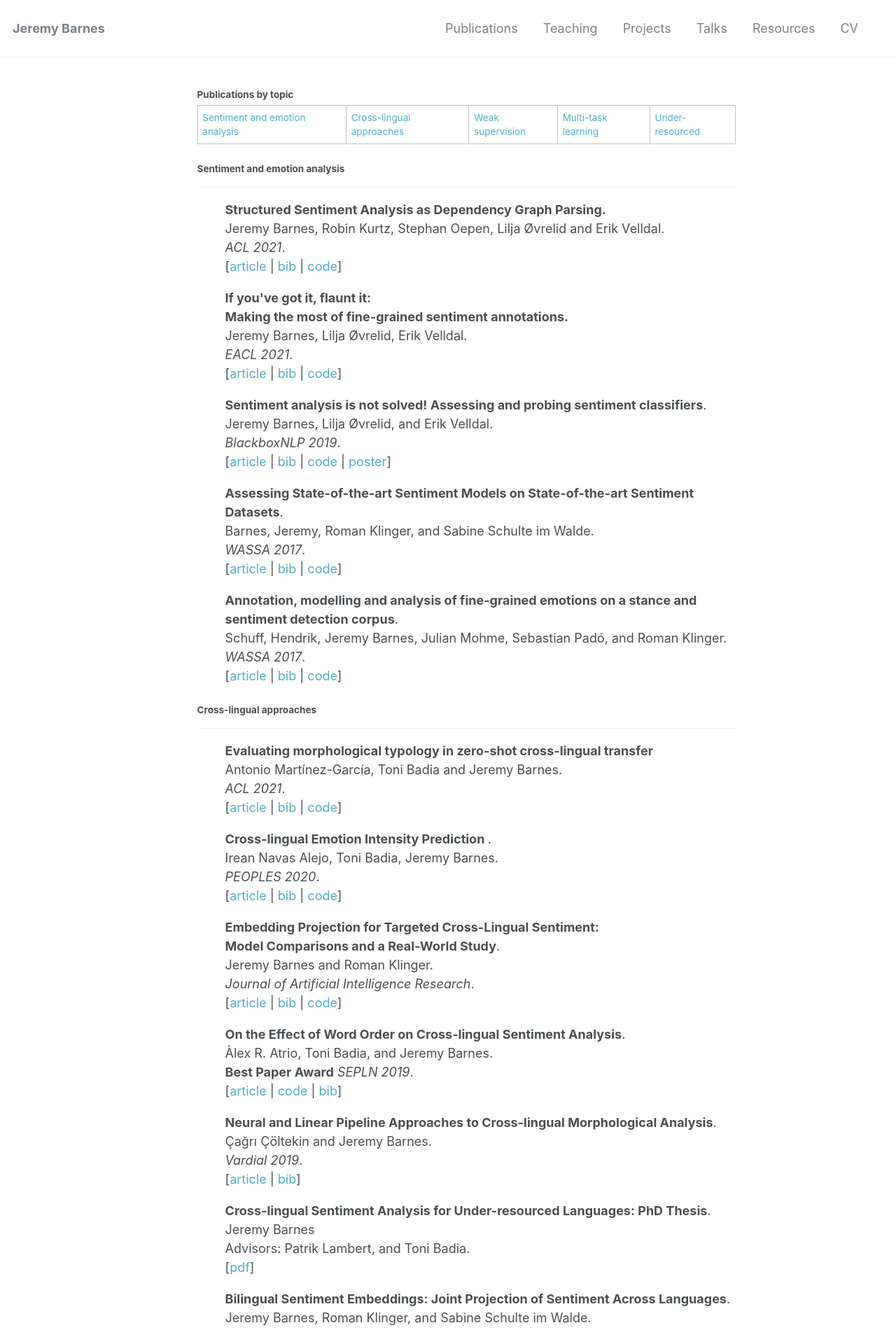
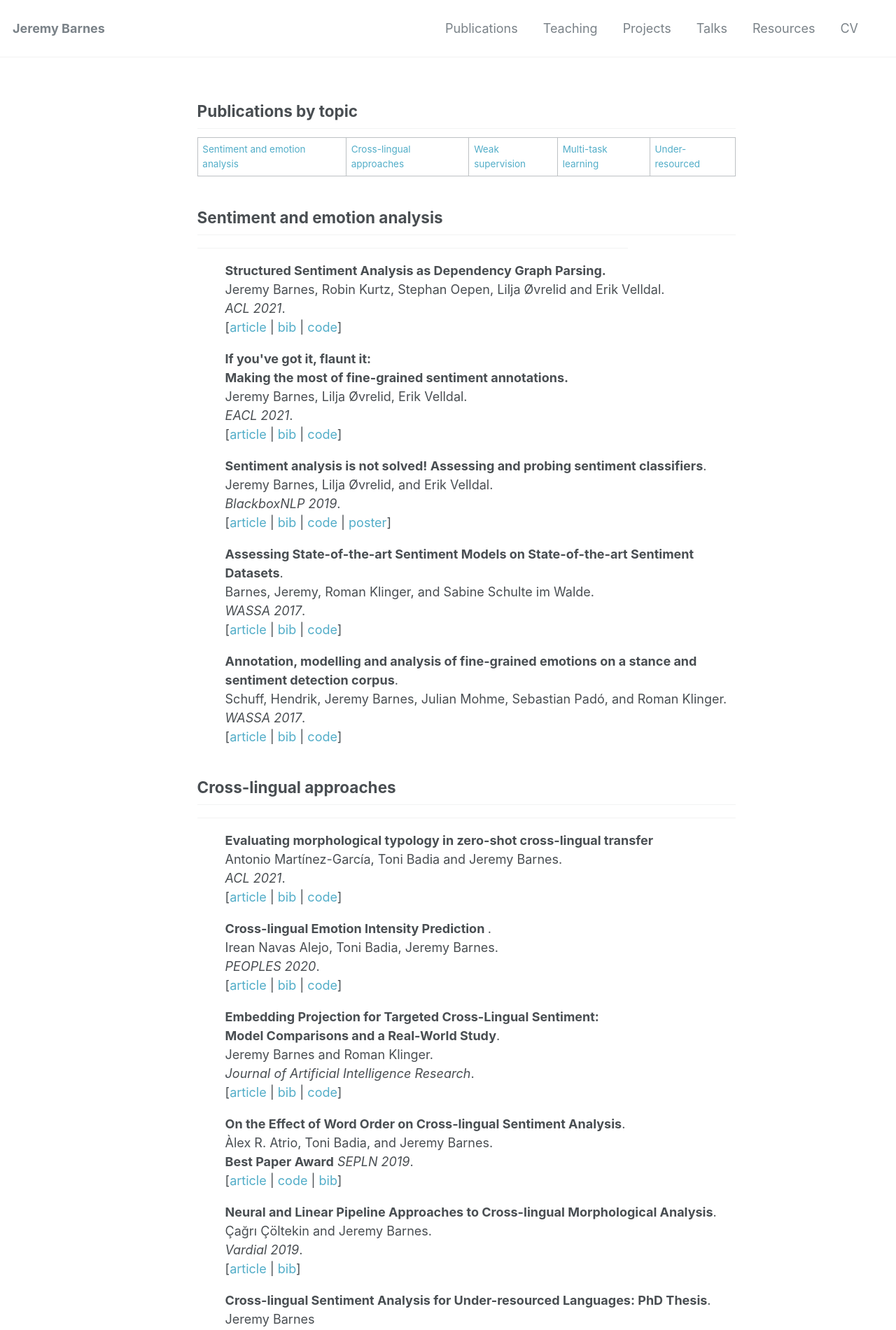
Before and after one commit to jerbarnes/jerbarnes.github.io, a Jekyll site: the page built from publications/index.html, in a window 1280 px wide. Shown: the top 1900 px of the page at 70% size. Built offline with Jekyll 4.4.1, drawn with Linux system fonts in a browser that asks for light colours.

Commit message:
larger titles this time?

```diff
--- a/publications/index.html
+++ b/publications/index.html
@@ -7,7 +7,7 @@ title: Selected Publications
 <div class="blurb">
 
 
-<h4> Publications by topic</h4>
+<h2> Publications by topic</h2>
  <table>
   <tr>
     <td><A href="#sentiment">Sentiment and emotion analysis</A></td>
@@ -19,7 +19,7 @@ title: Selected Publications
 </table>
 
 
-    <h4 id="sentiment"> Sentiment and emotion analysis </h4><hr>
+    <h2 id="sentiment"> Sentiment and emotion analysis </h2><hr style="color:gray;width:80%">
 
 
 <ul>
@@ -65,7 +65,7 @@ title: Selected Publications
 </ul>
 
 
-<h4 id="crosslingual"> Cross-lingual approaches </h4><hr>
+<h2 id="crosslingual"> Cross-lingual approaches </h2><hr>
 
 <ul>
         <strong>
@@ -135,7 +135,7 @@ title: Selected Publications
             [<a href="https://www.aclweb.org/anthology/C16-1152/">article</a> | <a href="https://www.aclweb.org/anthology/C16-1152.bib">bib</a> | <a href="/downloads/coling_poster.pdf">poster</a>]
 </ul>
 
-<h4 id="weaksupervision">Weak supervision</h4><hr>
+<h2 id="weaksupervision">Weak supervision</h2><hr>
 
 <ul>
         <strong>
@@ -157,7 +157,7 @@ title: Selected Publications
 </ul>
 
 
-<h4 id="multitask"> Multi-task learning</h4><hr>
+<h2 id="multitask"> Multi-task learning</h2><hr>
 
 <ul>
         <strong>
@@ -186,7 +186,7 @@ title: Selected Publications
 </ul>
 
 
-<h4 id="resources"> Resources and models for under-resouced scenarios </h4><hr>
+<h2 id="resources"> Resources and models for under-resouced scenarios </h2><hr>
 
 <ul>
         <strong>
```
